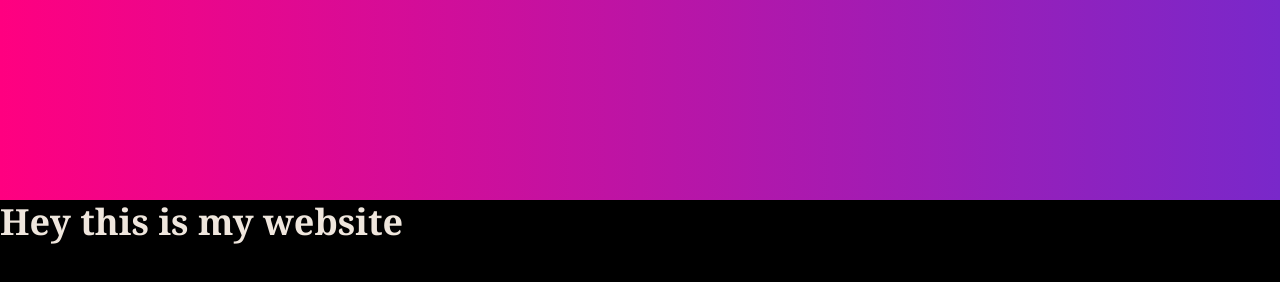
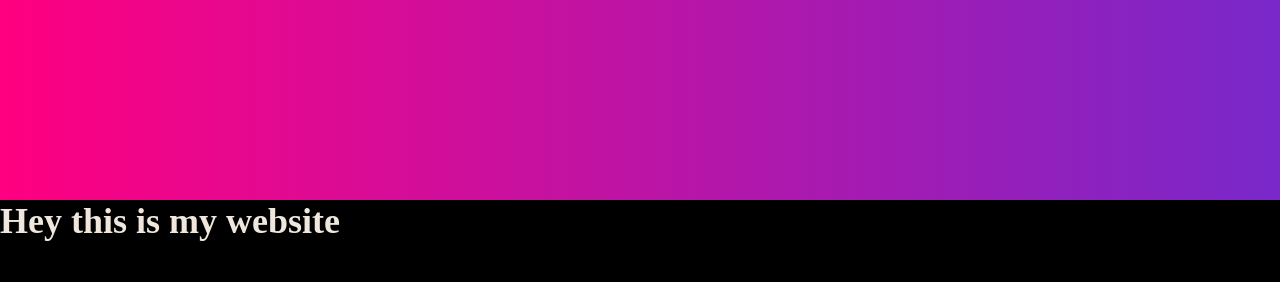
Before and after one commit to chcardoz/personal-website, a Gatsby site: page / in a window 1280 px wide. Built offline with nearby package versions, Linux system fonts and the light colour scheme; Gatsby itself is replaced by a stand-in of ours; a web font is replaced by a local one.

Commit message:
custom google fonts and a little bit of responsive

```diff
--- a/src/components/layout.tsx
+++ b/src/components/layout.tsx
@@ -1,10 +1,12 @@
 import { ChakraProvider } from "@chakra-ui/react";
 import React from "react";
 import theme from "../theme";
+import { Fonts } from "../theme/Fonts";
 
 const Layout: React.FC = ({ children }) => {
   return (
     <ChakraProvider resetCSS theme={theme}>
+      <Fonts />
       {children}
     </ChakraProvider>
   );
--- /dev/null
+++ b/src/theme/Fonts.tsx
@@ -0,0 +1,29 @@
+import React from "react";
+import { Global } from "@emotion/react";
+
+interface FontsProps {}
+
+export const Fonts: React.FC<FontsProps> = ({}) => (
+  <Global
+    styles={`
+        /* latin-ext */
+        @font-face {
+            font-family: 'Merriweather';
+            font-style: normal;
+            font-weight: 300;
+            font-display: swap;
+            src: url(https://fonts.gstatic.com/s/merriweather/v22/u-4n0qyriQwlOrhSvowK_l521wRZVsf6lvg.woff2) format('woff2');
+            unicode-range: U+0100-024F, U+0259, U+1E00-1EFF, U+2020, U+20A0-20AB, U+20AD-20CF, U+2113, U+2C60-2C7F, U+A720-A7FF;
+        }
+        /* latin */
+        @font-face {
+            font-family: 'Merriweather';
+            font-style: normal;
+            font-weight: 300;
+            font-display: swap;
+            src: url(https://fonts.gstatic.com/s/merriweather/v22/u-4n0qyriQwlOrhSvowK_l521wRZWMf6.woff2) format('woff2');
+            unicode-range: U+0000-00FF, U+0131, U+0152-0153, U+02BB-02BC, U+02C6, U+02DA, U+02DC, U+2000-206F, U+2074, U+20AC, U+2122, U+2191, U+2193, U+2212, U+2215, U+FEFF, U+FFFD;
+        }
+    `}
+  />
+);
--- a/src/theme/breakpoints.ts
+++ b/src/theme/breakpoints.ts
@@ -1,10 +1,10 @@
 import { createBreakpoints } from "@chakra-ui/theme-tools";
 
 const breakpoints = createBreakpoints({
-  sm: "40em",
-  md: "52em",
-  lg: "64em",
-  xl: "80em",
+  sm: "320px", //mobile S
+  md: "768px", //tablet
+  lg: "960px", //laptop
+  xl: "1200px", //laptop L or maybe 4K
 });
 
 export default breakpoints;
--- a/src/theme/config.ts
+++ b/src/theme/config.ts
@@ -1,3 +1,8 @@
+/*
+  To make the dark or light mode persist in the form of local storage
+  And also to set a initial color mode
+*/
+
 const config = {
   initialColorMode: "dark",
   useSystemColorMode: false,
--- a/src/theme/fonts.ts
+++ b/src/theme/font-config.ts
@@ -1,6 +1,6 @@
 const fonts = {
-  body: "system-ui, sans-serif",
-  heading: "Georgia, serif",
+  body: "Merriweather, sans-serif",
+  heading: "Merriweather, serif",
   mono: "Menlo, monospace",
 };
 
--- a/src/theme/index.ts
+++ b/src/theme/index.ts
@@ -1,5 +1,5 @@
 import { extendTheme } from "@chakra-ui/react";
-import fonts from "./fonts";
+import fonts from "./font-config";
 import styles from "./styles";
 import colors from "./colors";
 import breakpoints from "./breakpoints";
```
